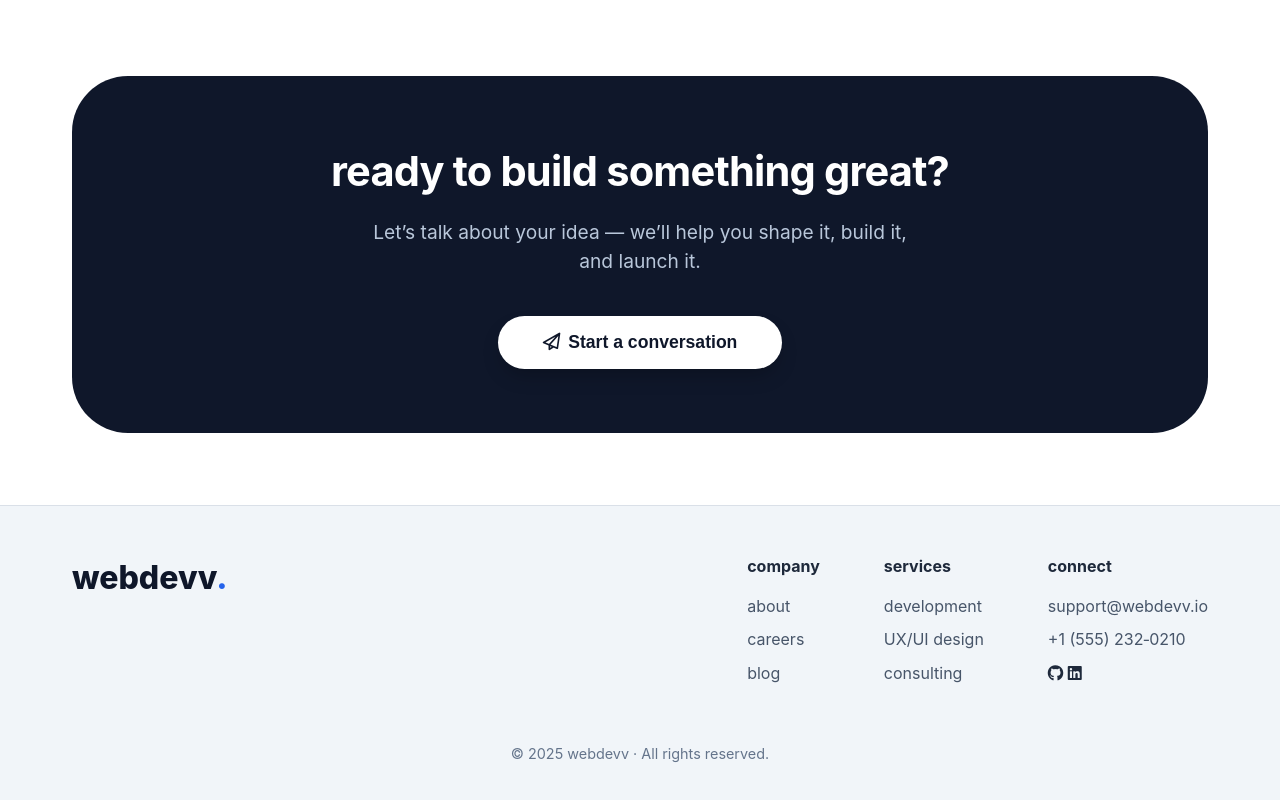
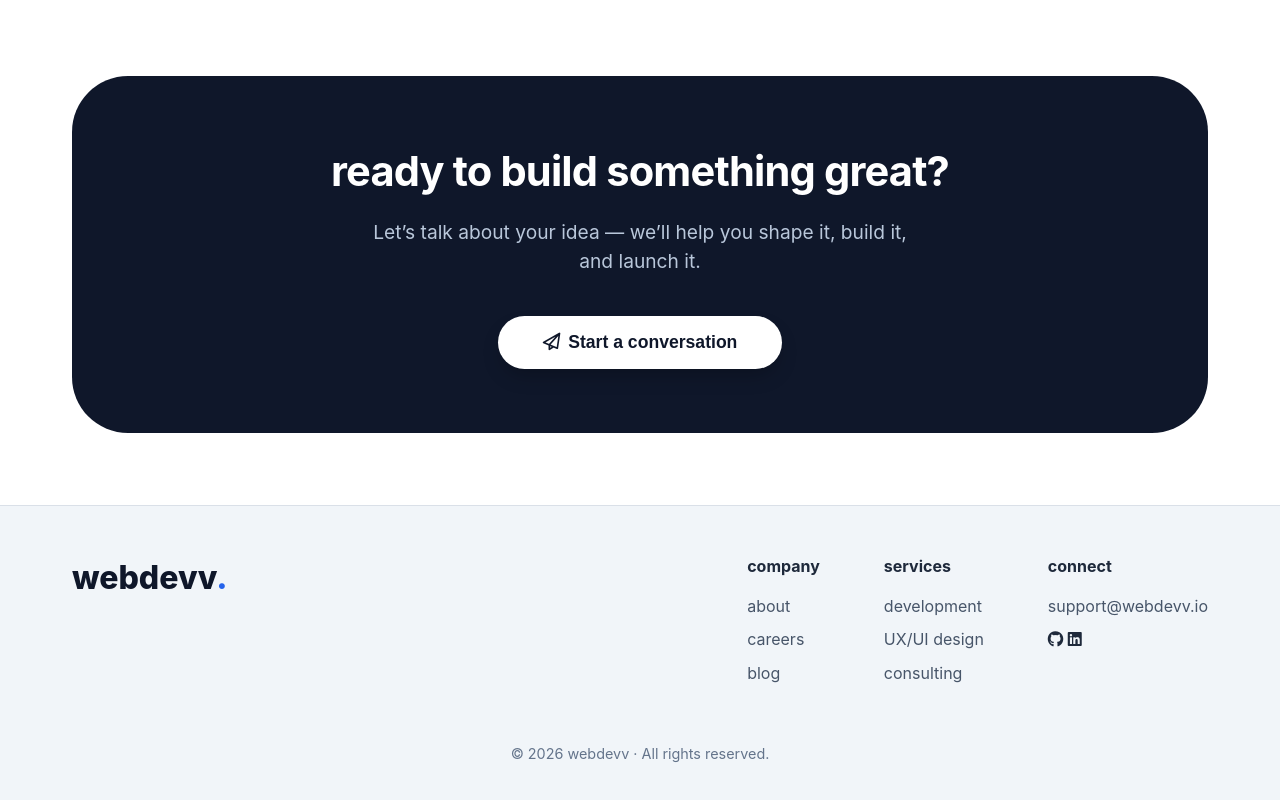
Before and after one commit to B2B-SaaS-Startup/webdevv-site, a plain HTML site: page index.html in a window 1280 px wide. Shown: the part 2440-3240 px from the top of the page. Drawn offline with Linux system fonts and the light colour scheme.

Commit message:
Remove phone number from footer and update copyright year to 2026.

```diff
--- a/index.html
+++ b/index.html
@@ -806,7 +806,6 @@
             <h4>connect</h4>
             <ul>
               <li><a href="mailto:support@webdevv.io">support@webdevv.io</a></li>
-              <li><a href="#">+1 (555) 232‑0210</a></li>
               <li><i class="fa-brands fa-github"></i> <i class="fa-brands fa-linkedin"></i> <i
                   class="fa-brands fa-x-twitter"></i></li>
             </ul>
@@ -814,7 +813,7 @@
         </div>
       </div>
       <div class="copyright">
-        &copy; 2025 webdevv &middot; All rights reserved.
+        &copy; 2026 webdevv &middot; All rights reserved.
       </div>
     </div>
   </footer>
```
